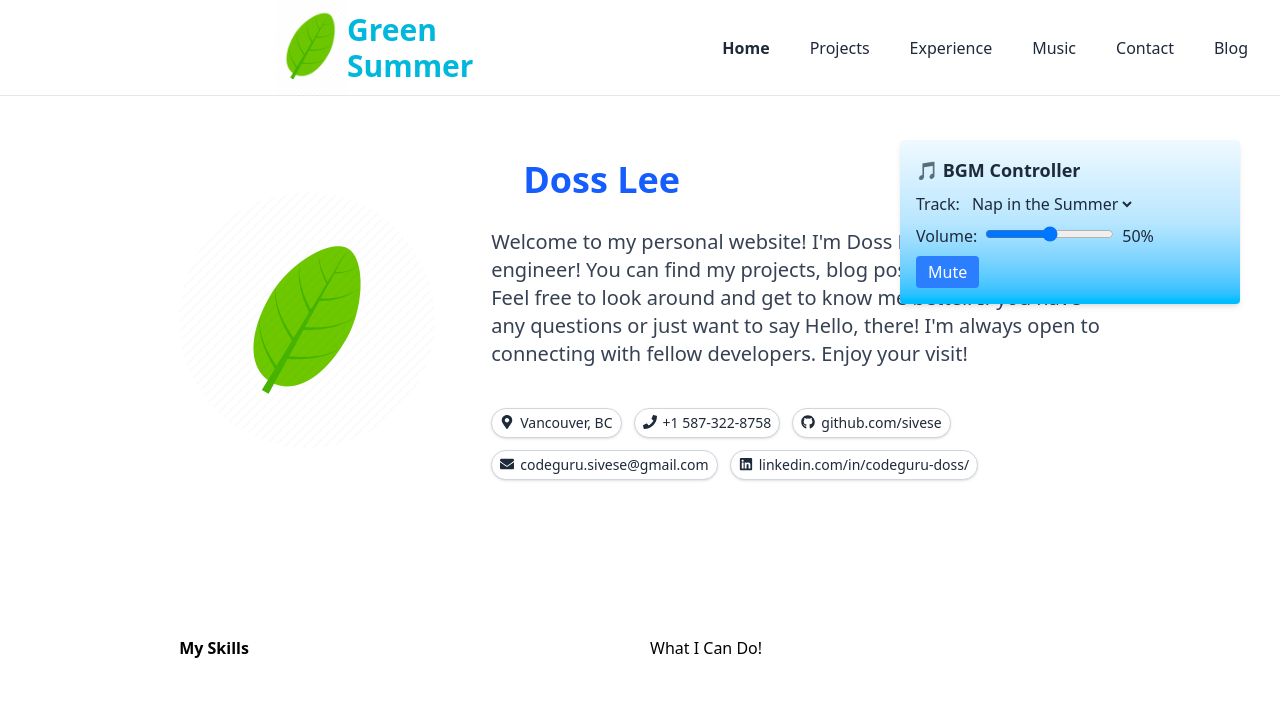
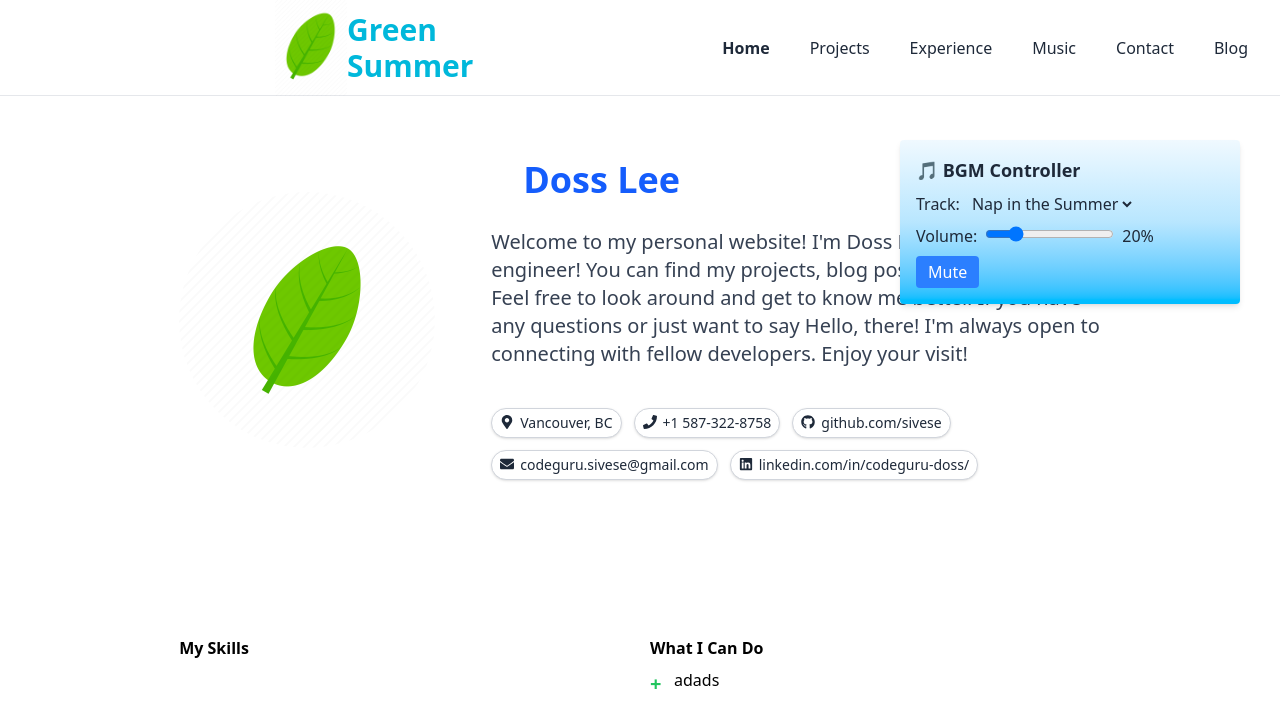
Before and after one commit to sivese/GreenSummer, a React (Vite) app: page / in a window 1280 px wide. Shown: the top 728 px of the page. Built offline with nearby package versions, Linux system fonts and the light colour scheme.

Commit message:
What Can I do?

```diff
--- a/src/components/bgm-player.tsx
+++ b/src/components/bgm-player.tsx
@@ -17,7 +17,7 @@ type Props = {
 function BgmPlayer({ children }: Props) {
   const audioRef = useRef<HTMLAudioElement | null>(null);
   const [isMuted, setIsMuted] = useState(false);
-  const [volume, setVolume] = useState(0.5);
+  const [volume, setVolume] = useState(0.2);
   const [track, setTrack] = useState('/bgm-wave.mp3');
 
   useEffect(() => {
--- a/src/index.css
+++ b/src/index.css
@@ -1 +1,17 @@
 @import "tailwindcss";
+
+.plus-li::before {
+    content: '+';
+    color: #22c55e; /* Tailwind's green-500 */
+    position: absolute;
+    left: 0;
+    font-weight: bold;
+    font-size: 1.25rem;
+}
+
+.plus-li {
+    position: relative;
+    padding-left: 1.5rem; /* same as pl-6 */
+    list-style: none;
+    align-self: center;
+}
--- a/src/pages/home.tsx
+++ b/src/pages/home.tsx
@@ -5,6 +5,27 @@ import { siteInfo } from "../config/site-info";
 import homeIntro from "../config/home-contents";
 import HoverTag from "../components/hover-tag";
 import { FaEnvelope, FaGithub, FaLinkedin, FaMapMarkerAlt, FaPhone } from "react-icons/fa";
+
+function MySkills() {
+  return (
+    <div>
+      <h3 className="text-1xl mx-auto font-semibold">My Skills</h3>
+      <div className="grid grid-cols-2 gap-5">
+      </div>
+    </div>
+  )
+}
+
+function WhatICanDo() {
+  return (
+    <div>
+      <h3 className="text-1xl mx-auto font-semibold">What I Can Do</h3>
+      <div className="grid grid-cols-2 gap-5">
+        <li className="plus-li"> adads</li>
+      </div>
+    </div>
+  )
+}
 
 function Home() {
   useEffect(() => {
@@ -29,8 +50,8 @@ function Home() {
           </div>
         </div>
         <div className="grid grid-cols-2 gap-5 pt-30">
-          <h3 className="text-1xl font-semibold">My Skills</h3>
-          <h2>What I Can Do!</h2>
+          <MySkills />
+          <WhatICanDo />
         </div>
       </BodyLayout>
     </PageLayout>
```
